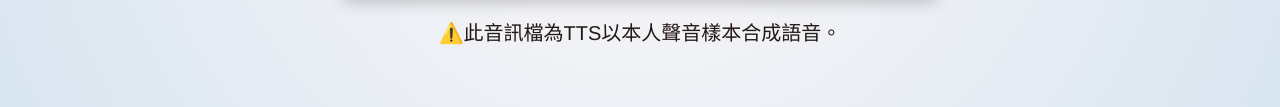
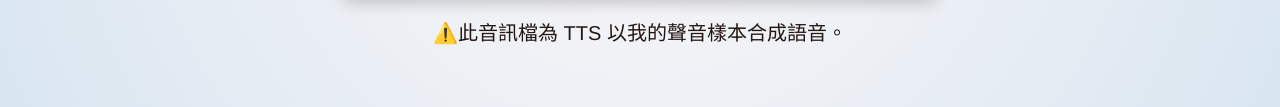
Before and after one commit to wangkejing2007/ntu-study-audio, a plain HTML site: page Long-Term Goals.html in a window 1280 px wide. Shown: the part 596-703 px from the top of the page. Drawn offline with Linux system fonts and the light colour scheme.

Commit message:
Update Long-Term Goals.html

```diff
--- a/Long-Term Goals.html
+++ b/Long-Term Goals.html
@@ -106,7 +106,7 @@
   </audio>
 
   <div class="note">
-    ⚠️此音訊檔為TTS以本人聲音樣本合成語音。
+    ⚠️此音訊檔為 TTS 以我的聲音樣本合成語音。
   </div>
 
   <script>
```
